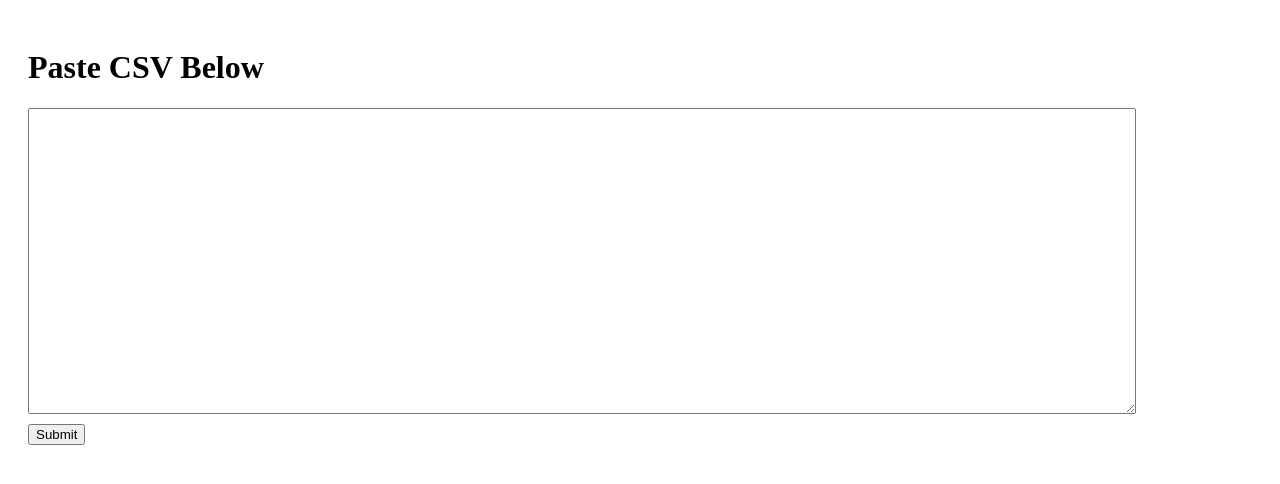
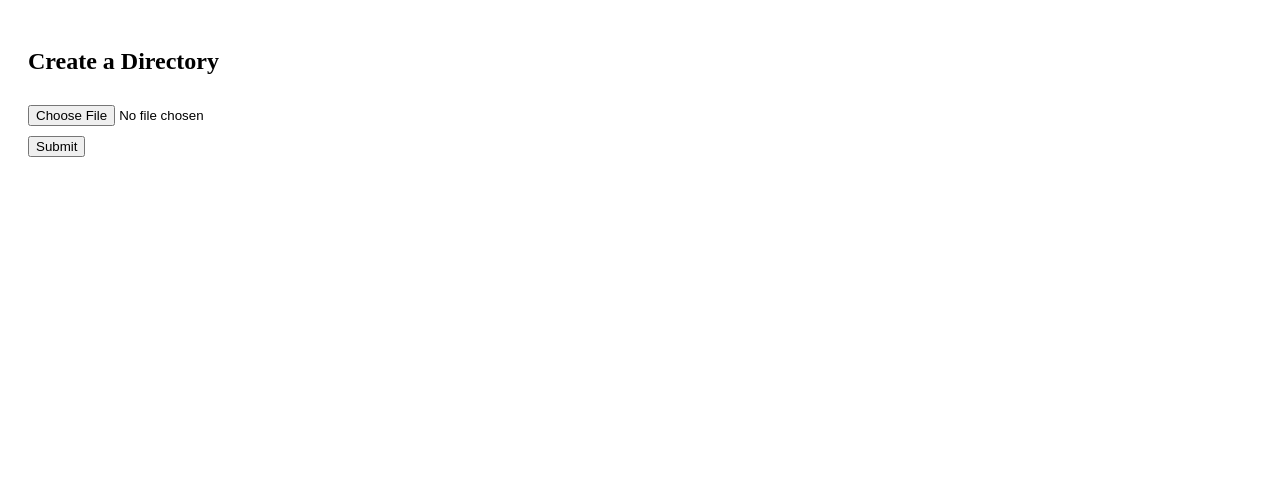
Before and after one commit to seanhess/picture-directory, a plain HTML site: page public/index.html in a window 1280 px wide. Drawn offline with Linux system fonts and the light colour scheme.

Commit message:
unable to figure out multipart form uploads with hack2

```diff
--- a/public/index.html
+++ b/public/index.html
@@ -5,10 +5,10 @@
 </head>
 <body class="create">
 
-<h1>Paste CSV Below</h1>
-<form action="/directory" method="POST">
-    <textarea name="data"></textarea>
-    <input type="submit">
+<h2>Create a Directory</h2>
+<form action="/directory" method="POST" enctype='multipart/form-data'>
+    <div><input type="file" name="data"></div>
+    <div><input type="submit"></div>
 </form>
 
 </body>
```
Also changed, not shown: 1 other file.
